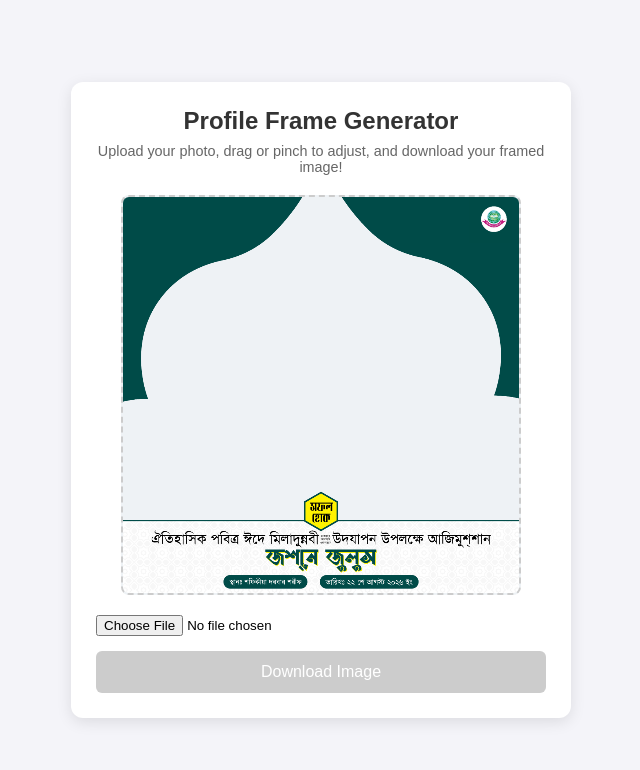
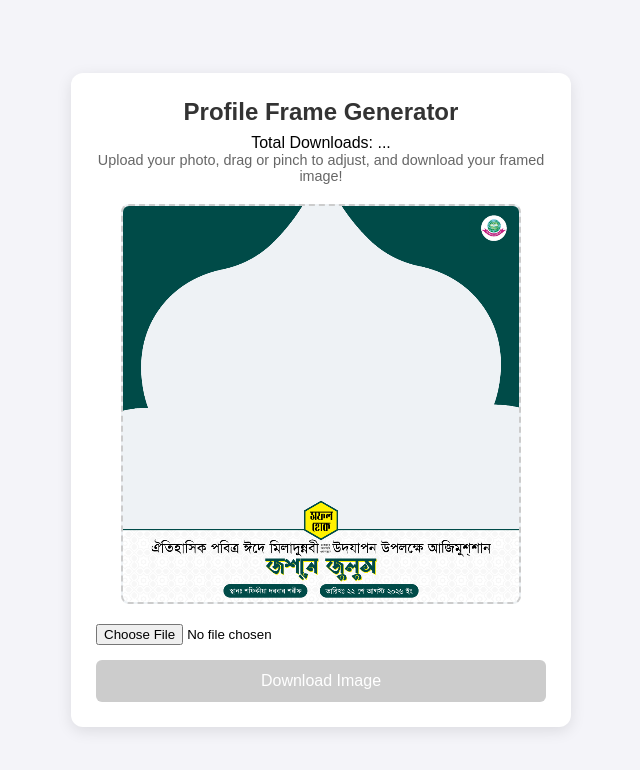
Before and after one commit to code-ist/Profile-Frame, a plain HTML site: page index.html in a window 1280 px wide. Shown: the whole page, without its empty margins (319-959 px from the left). Drawn offline with Linux system fonts and the light colour scheme.

Commit message:
Update index.html

```diff
--- a/index.html
+++ b/index.html
@@ -10,9 +10,12 @@
 
   <div class="container">
     <h1>Profile Frame Generator</h1>
+    <div class="download-counter">
+      Total Downloads: <span id="downloadCount">...</span>
+    </div>
     <p>Upload your photo, drag or pinch to adjust, and download your framed image!</p>
 
-    <!-- Canvas Preview (Full HD 1080x1080 internal resolution) -->
+    <!-- Canvas Preview (Full HD) -->
     <div class="canvas-wrapper">
       <canvas id="photoCanvas" width="1080" height="1080"></canvas>
     </div>
```
